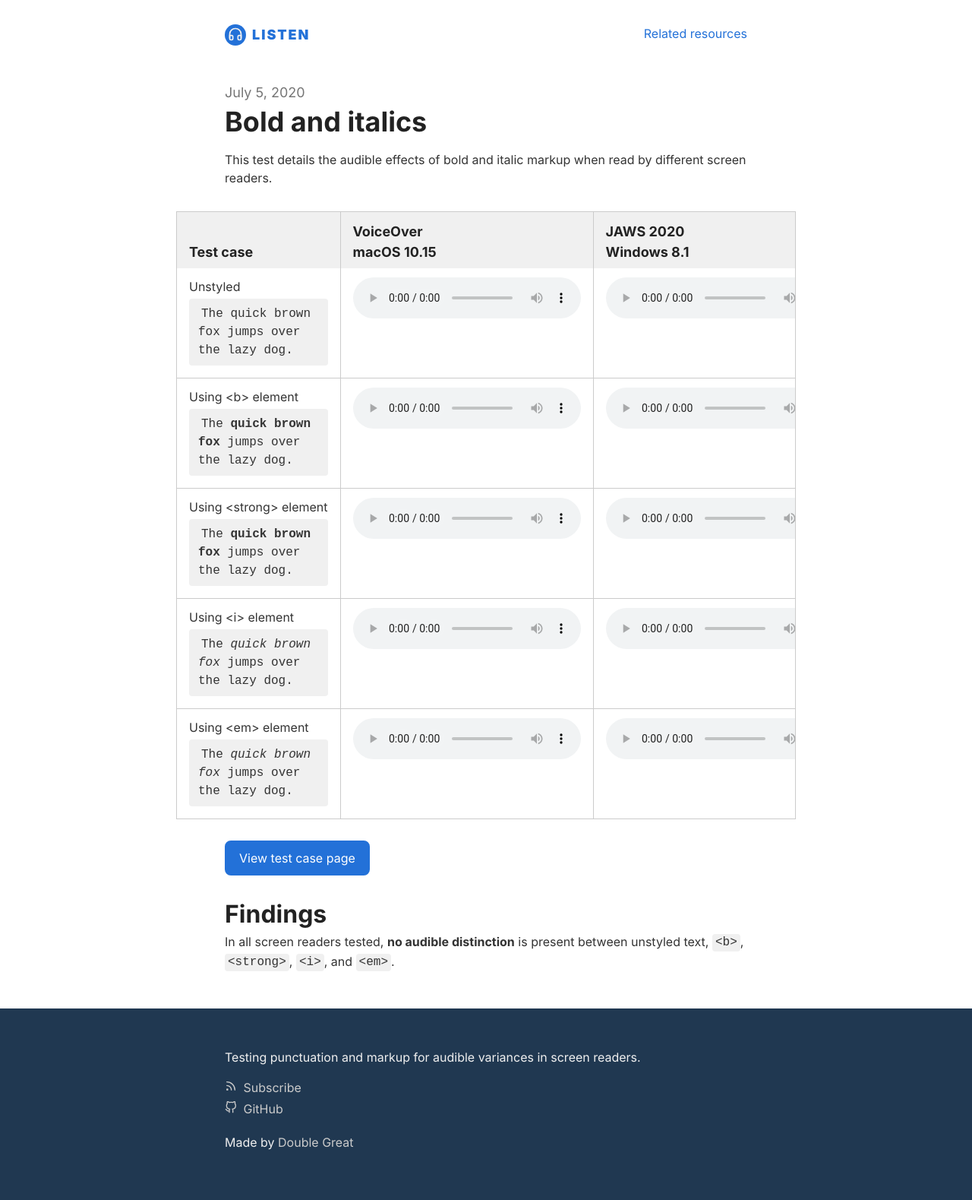
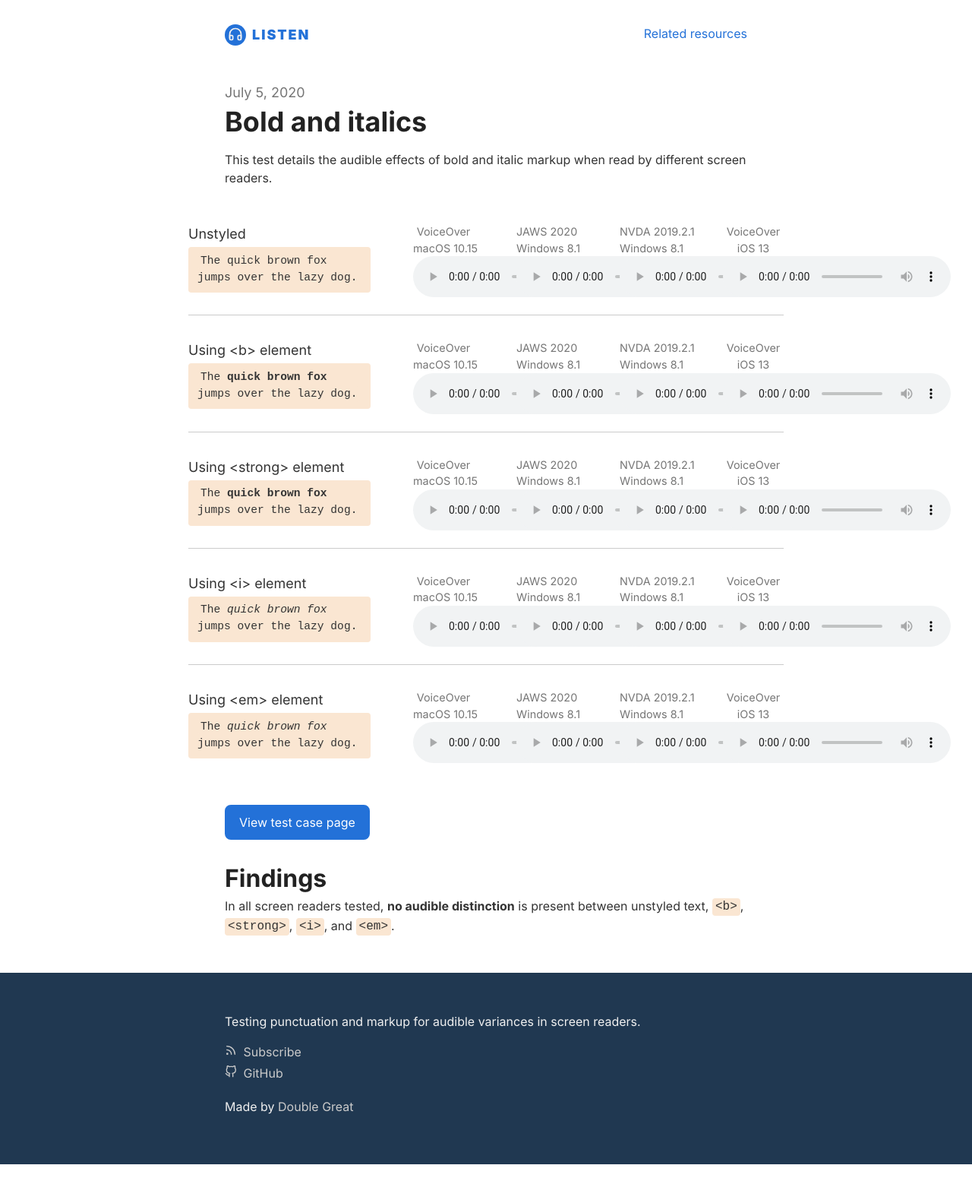
Before and after one commit to double-great/listen, a Jekyll site: the page built from _posts/2020-07-05-bold-and-italics.md, in a window 1280 px wide. Shown: the whole page at 76% size. Built offline with Jekyll 4.4.1, drawn with Linux system fonts in a browser that asks for light colours; after the commit the page ends 1532 px from its top, so only the background shows below that.

Commit message:
Use grid layout instead of table (#32)
* Use grid layout instead of table?

* responsive styles

* Update table.html

* Update _table.scss

* Update _table.scss

* Update _table.scss

* Update _table.scss

```diff
--- a/_includes/audio.html
+++ b/_includes/audio.html
@@ -1,7 +1,4 @@
 <figure>
-  <figcaption class="visually-hidden">
-    {{include.case}} ({{include.title}})
-  </figcaption>
   <audio
     controls
     src="{{site.baseurl}}/audio/{{include.file}}"
--- a/_includes/table.html
+++ b/_includes/table.html
@@ -1,41 +1,33 @@
-<div class="table-wrapper">
-  <table aria-label="Test cases">
-    <thead>
-      <tr>
-        <th scope="col">Test case</th>
-        <th scope="col">VoiceOver<br />macOS 10.15</th>
-        <th scope="col">JAWS 2020<br />Windows 8.1</th>
-        <th scope="col">NVDA 2019.2.1<br />Windows 8.1</th>
-        <th scope="col">VoiceOver<br />iOS 13</th>
-      </tr>
-    </thead>
-    <tbody>
+<div class="table">
   {%-for case in include.cases-%}
-      <tr>
-        <td>
+  <div class="table-grid">
+    <div class="table-grid-title">
       {{case.title}}
       <pre><code>{{case.example}}</code></pre>
-        </td>
-        <td>
+    </div>
+    <div class="table-grid-audio">
+      <div class="table-grid-audio-title">VoiceOver macOS&nbsp;10.15</div>
       {% if case.macos %}{% include audio.html case=case.title title="macOS"
       file=case.macos %}{% endif %}
-        </td>
-        <td>
+    </div>
+    <div class="table-grid-audio">
+      <div class="table-grid-audio-title">JAWS&nbsp;2020 Windows&nbsp;8.1</div>
       {% if case.jaws %}{% include audio.html case=case.title title="JAWS"
       file=case.jaws %}{% endif %}
-        </td>
-        <td>
+    </div>
+    <div class="table-grid-audio">
+      <div class="table-grid-audio-title">
+        NVDA&nbsp;2019.2.1 Windows&nbsp;8.1
+      </div>
       {% if case.nvda %}{% include audio.html case=case.title title="NVDA"
       file=case.nvda %}{% endif %}
-        </td>
-        <td>
+    </div>
+    <div class="table-grid-audio">
+      <div class="table-grid-audio-title">VoiceOver iOS&nbsp;13</div>
       {% if case.ios %}{% include audio.html case=case.title title="iOS"
       file=case.ios %}{% endif %}
-        </td>
-      </tr>
+    </div>
+  </div>
   {%-endfor-%}
-    </tbody>
-  </table>
 </div>
-
 <p><a class="button" href="test">View test case page</a></p>
--- a/_sass/_base.scss
+++ b/_sass/_base.scss
@@ -146,13 +146,13 @@ pre {
   margin-bottom: 0.5rem;
   padding: 0.5rem 0.75rem;
   white-space: pre-wrap;
-  background-color: $color-barely;
+  background-color: $color-light;
   border-radius: 0.25rem;
 }
 
 code {
   padding: 0.15rem 0.25rem;
-  background-color: $color-barely;
+  background-color: $color-light;
   border-radius: 0.25rem;
 }
 
--- a/_sass/_plyr.scss
+++ b/_sass/_plyr.scss
@@ -6,14 +6,16 @@
   align-items: center;
   max-width: 5rem;
   height: 100%;
-  margin: 0 auto;
   padding: 0.25rem;
-  color: $color-barely;
+  color: $color-text-body;
   font-weight: 400;
   font-family: inherit;
   direction: ltr;
-  background: $color-darkest;
   border-radius: 0.25rem;
+
+  @include bp($mq-small) {
+    margin: 0 auto;
+  }
 }
 
 .plyr audio {
--- a/_sass/_table.scss
+++ b/_sass/_table.scss
@@ -1,108 +1,54 @@
-.table-wrapper {
-  position: relative;
-  overflow: hidden;
+.table {
+  margin-top: 2rem;
+  margin-bottom: 2rem;
 
   @include bp($mq-medium) {
-    margin: 0 -4rem;
+    margin-right: -3rem;
+    margin-left: -3rem;
+  }
+
+  > :last-child {
+    margin-bottom: 0;
+    border-bottom: none;
+  }
+}
+.table-grid {
+  display: flex;
+  flex-wrap: wrap;
+  justify-content: space-between;
+  margin-bottom: 1rem;
+  padding-top: 1rem;
+  padding-bottom: 1rem;
+  border-bottom: $border-thin solid $color-border;
+}
+
+.table-grid-title {
+  flex-shrink: 0;
+  width: 100%;
+
+  @include bp($mq-small) {
+    width: 15rem;
   }
 }
 
-table {
-  display: block;
+.table-grid-audio {
+  display: flex;
+  align-items: center;
+  justify-content: space-between;
   width: 100%;
-  max-width: 100%;
-  margin-top: 1rem;
-  margin-bottom: 1.5rem;
-  overflow-x: auto;
-  white-space: nowrap;
-  empty-cells: show;
-  border: $border-thin solid $color-border;
-  border-collapse: collapse;
-  border-spacing: 0;
 
-  thead {
-    color: $color-text-heading;
-    text-align: left;
-    vertical-align: bottom;
-    background-color: $color-barely;
-  }
-
-  td,
-  th {
-    margin: 0;
-    padding: 0.75rem 1rem 0.5rem;
-    border-top-width: 0;
-    border-right-width: 0;
-    border-bottom-width: 0;
-    border-left: $border-thin solid $color-border;
-
-    &:first-child {
-      border-left-width: 0;
-    }
-  }
-
-  th {
-    vertical-align: bottom;
-
-    &[scope="row"] {
-      vertical-align: top;
-    }
-  }
-
-  td {
-    font-size: 1rem;
-    vertical-align: top;
-    background-color: transparent;
-    border-bottom: $border-thin solid $color-border;
-  }
-
-  tr:last-child > td {
-    border-bottom-width: 0;
-  }
-
-  caption {
-    padding-top: 0.5rem;
-    padding-bottom: 0.5rem;
-    text-align: left;
+  @include bp($mq-small) {
+    display: block;
+    width: 5rem;
   }
 }
 
-.responsive {
-  @include bp-max($mq-medium) {
-    display: table;
-    max-width: 100%;
-    border: 0;
+.table-grid-audio-title {
+  color: $color-text-accent;
+  font-size: 1rem;
 
-    thead {
-      display: none;
-    }
-
-    tr {
-      display: block;
-      margin-bottom: 0.75em;
-
-      // reset
-      &:last-child > td {
-        border-bottom-width: $border-thin;
-      }
-    }
-
-    td {
-      display: block;
-      text-align: right;
-      border: $border-thin solid $color-accent;
-      border-top: 0;
-
-      // reset
-      &:first-child {
-        border: $border-thin solid $color-accent;
-      }
-
-      &:before {
-        float: left;
-        font-weight: $font-weight-bold;
-        content: attr(data-label);
-      }
-    }
+  @include bp($mq-small) {
+    font-size: 0.9rem;
+    text-align: center;
   }
 }
--- a/_sass/_variables.scss
+++ b/_sass/_variables.scss
@@ -11,6 +11,7 @@ $border-thin: 0.0625rem; // 1px
 $border-thick: 0.1875rem; // 3px
 
 // Colors
+$color-light: #fae6d2;
 $color-medium: #2371d8;
 $color-darkest: #203851;
 $color-highlight: #ffdd00;
```
Lines whose indentation alone changed are shown as unchanged.
